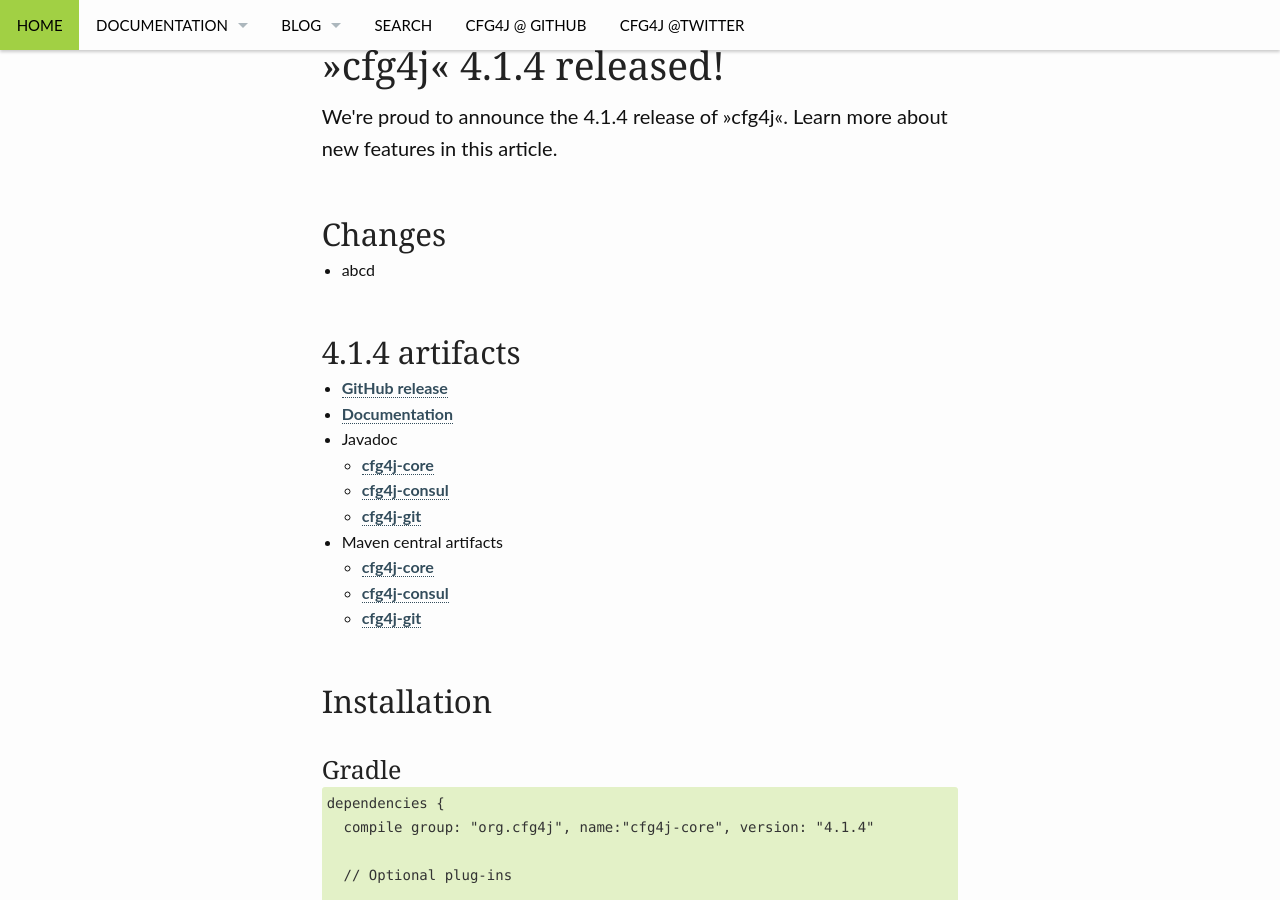
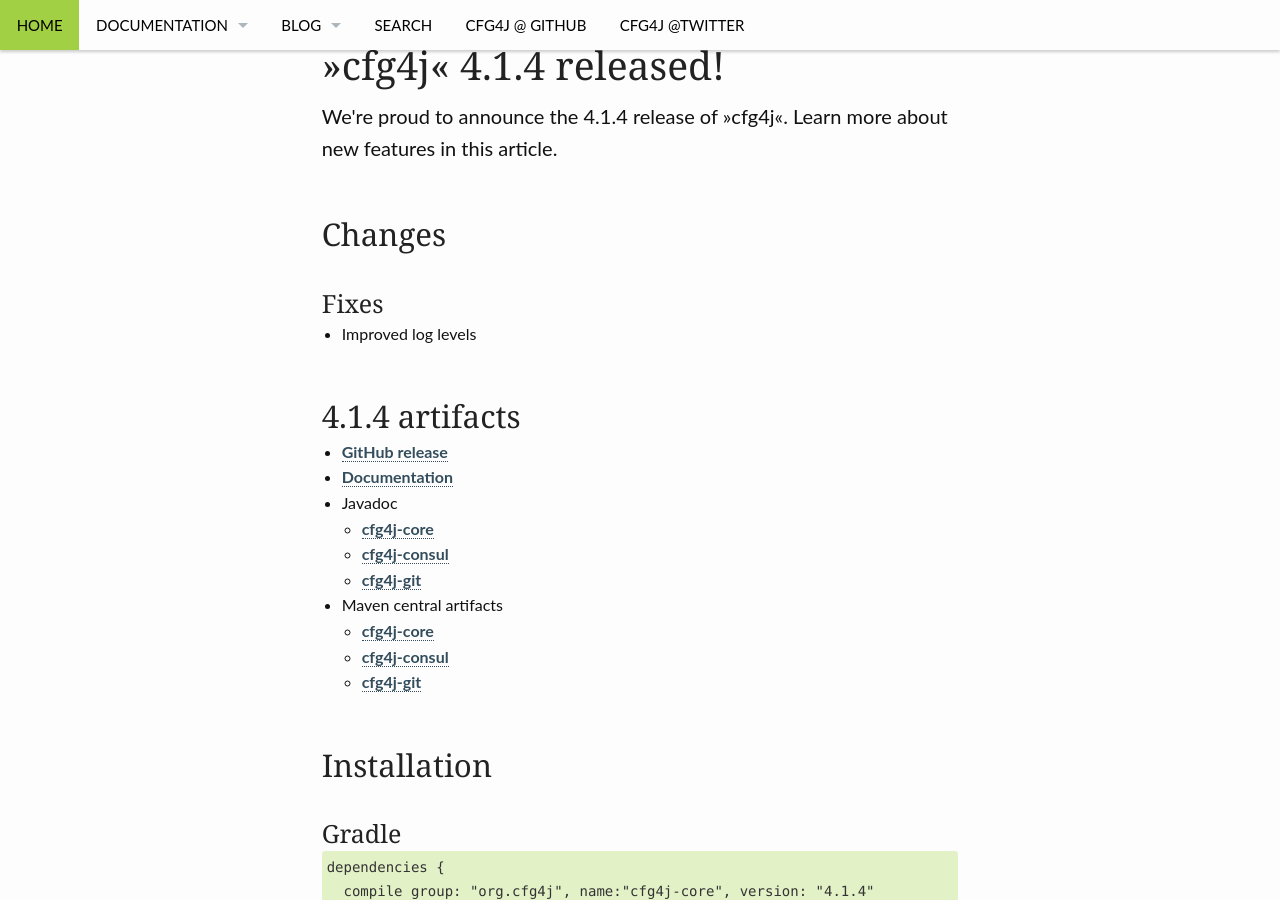
Before and after one commit to cfg4j/cfg4j.github.io, a Jekyll site: the page built from _posts/releases/2015-12-02-release_4_1_4.md, in a window 1280 px wide and 900 px high, scrolled down 317 px. Built offline with Jekyll 4.4.1, drawn with Linux system fonts in a browser that asks for light colours.

Commit message:
4.1.4 announcement

```diff
--- a/_posts/releases/2015-12-02-release_4_1_4.md
+++ b/_posts/releases/2015-12-02-release_4_1_4.md
@@ -26,4 +26,5 @@
 breadcrumb: true
 ---
 
-* abcd
+### Fixes
+* Improved log levels
```
